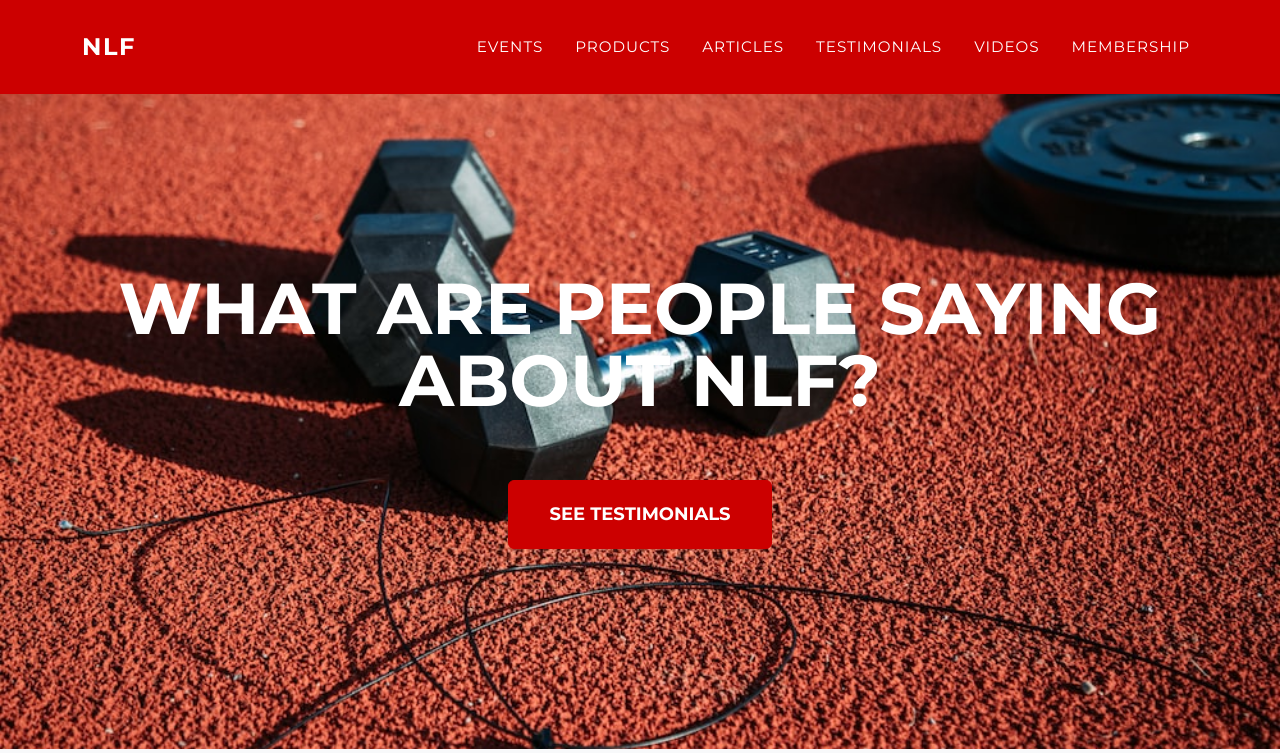
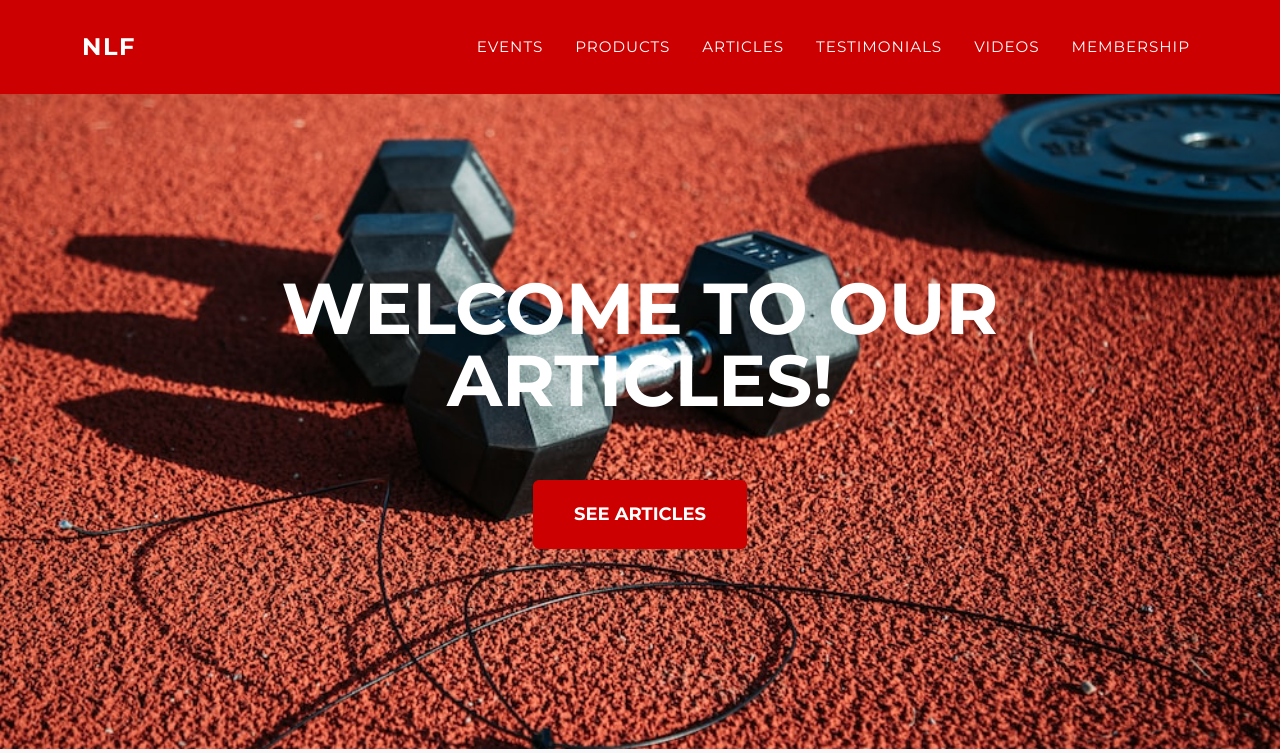
Before and after one commit to Terrelle/fitnesswebapp, a Flask app: page /articles in a window 1280 px wide. Shown: the top 753 px of the page. Run offline with Flask 3, Linux system fonts and the light colour scheme; some libraries are stand-ins or nearby versions.

Commit message:
Update Articles

```diff
--- a/templates/articles.html
+++ b/templates/articles.html
@@ -44,8 +44,8 @@
         <header class="masthead">
             <div class="container">
                 <!--<div class="masthead-subheading">Welcome To Next Level Fitness!</div>-->
-                <div class="masthead-heading text-uppercase">What are people saying about NLF?</div>
-                <a class="btn btn-primary btn-xl text-uppercase" href="#portfolio">See testimonials</a>
+                <div class="masthead-heading text-uppercase">Welcome to Our Articles!</div>
+                <a class="btn btn-primary btn-xl text-uppercase" href="#portfolio">See Articles</a>
             </div>
         </header>
         <!-- Portfolio Grid-->
```
